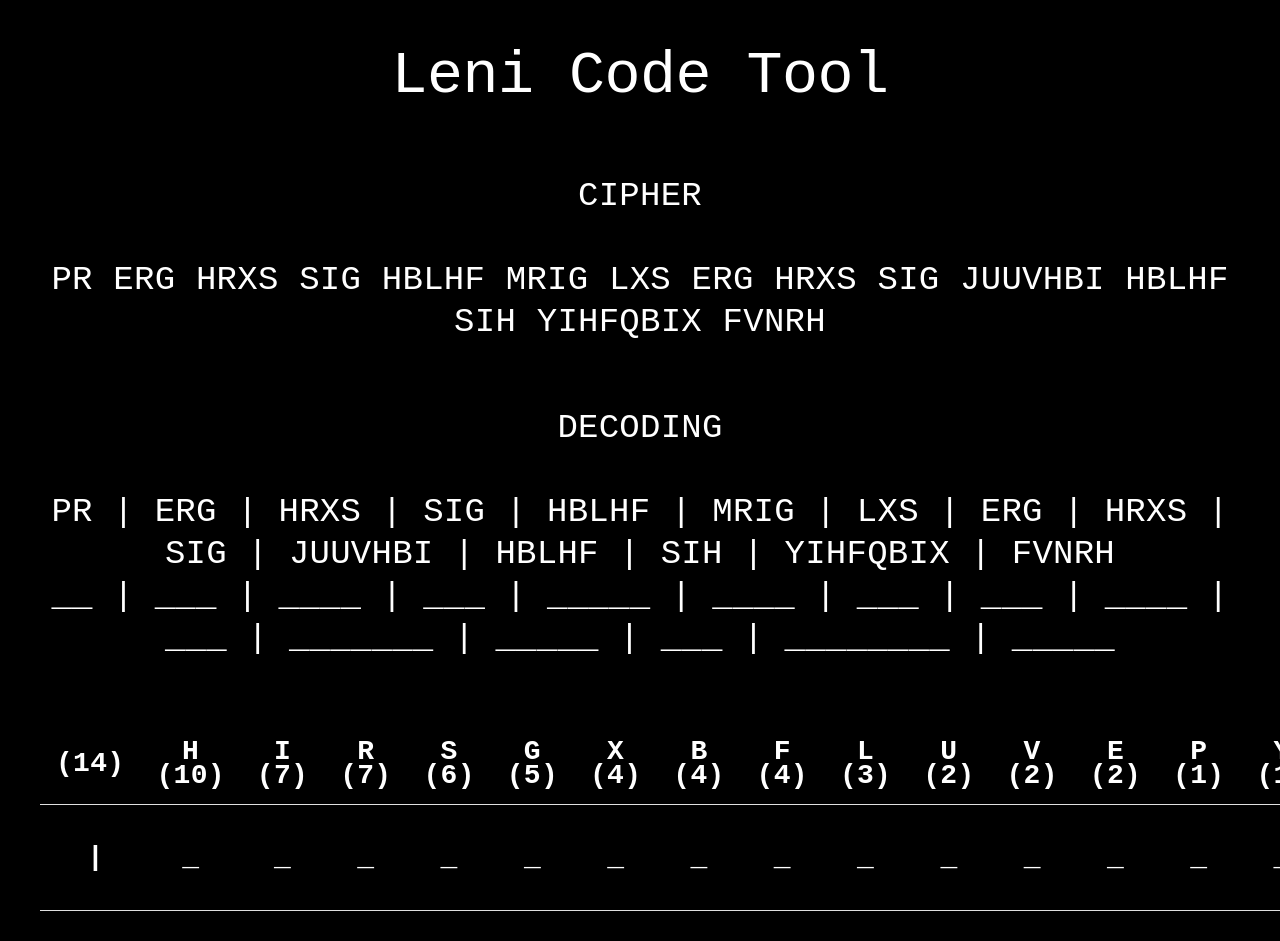
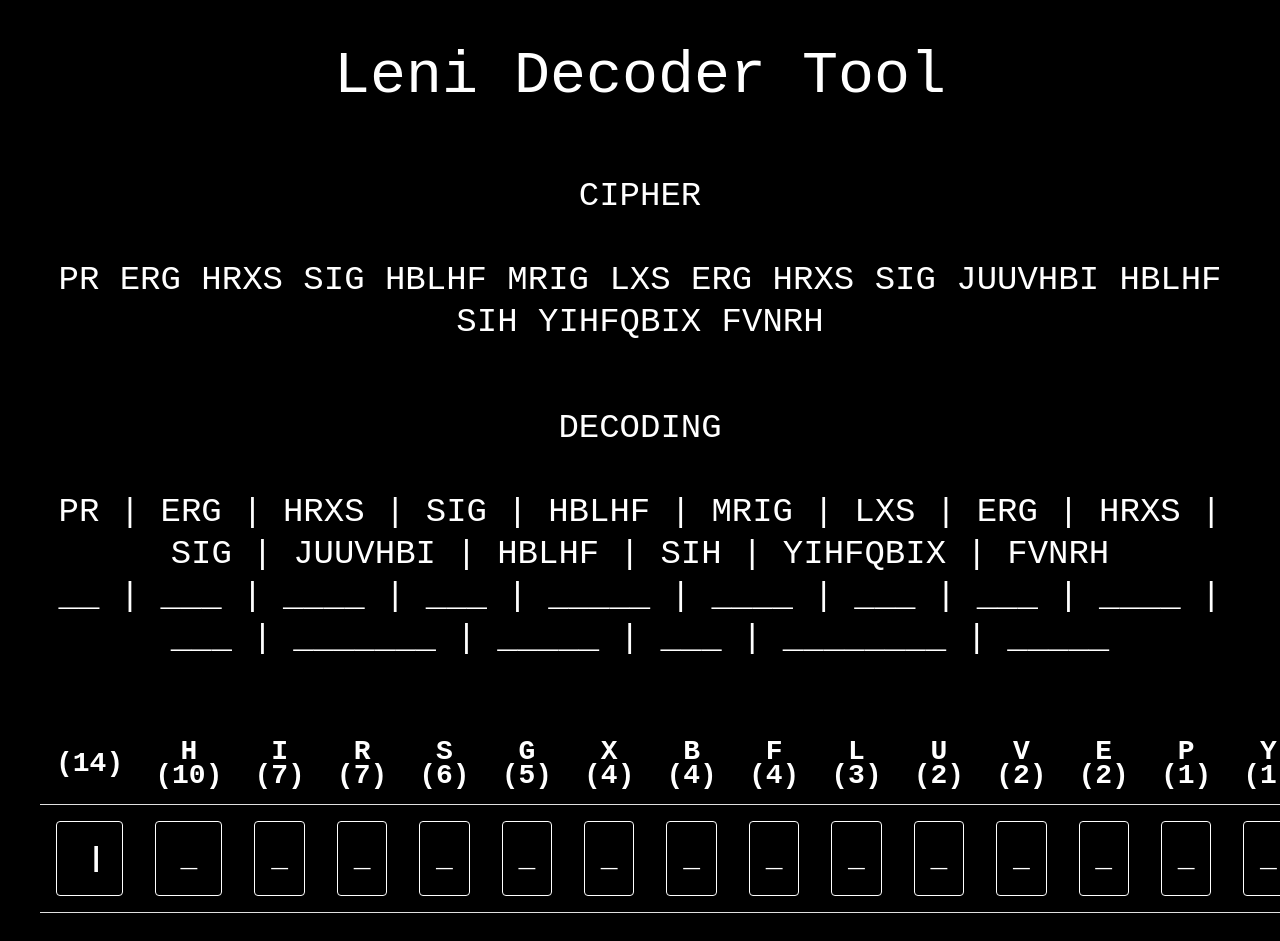
Before and after one commit to ChipsiXiang/ChipsiXiang.github.io, a React (Create React App) app: page / in a window 1280 px wide. Shown: the top 941 px of the page. Built offline with nearby package versions, Linux system fonts and the light colour scheme.

Commit message:
change name, add theme, change styling

```diff
--- a/public/index.html
+++ b/public/index.html
@@ -24,7 +24,7 @@
       work correctly both with client-side routing and a non-root public URL.
       Learn how to configure a non-root public URL by running `npm run build`.
     -->
-    <title>Decoder Tool</title>
+    <title>Leni Decoder Tool</title>
   </head>
   <body>
     <noscript>You need to enable JavaScript to run this app.</noscript>
--- a/src/App.tsx
+++ b/src/App.tsx
@@ -13,20 +13,53 @@ import {
 	TextField, ThemeProvider,
 	Typography
 } from '@mui/material'
+import {grey} from '@mui/material/colors'
+
+const mainWhite = '#FFFFFF'
+
+const theme = createTheme({
+	palette: {
+		primary: {
+			main: mainWhite
+		},
+		secondary: {
+			main: grey[500]
+		}
+	},
+	typography: {
+		fontFamily: 'monospace',
+		allVariants: {
+			color: mainWhite
+		},
+	},
+	components: {
+		MuiTextField: {
+			styleOverrides: {
+				root: {
+					border: `1px solid ${mainWhite}`,
+					borderRadius: '4px',
+				}
+			}
+		},
+		MuiTableCell: {
+			styleOverrides: {
+				root: {
+					input: {
+						color: mainWhite,
+						fontSize: '1.75rem',
+
+					},
+					color: mainWhite,
+					fontWeight: 'bold',
+					fontSize: '1.75rem',
+					textAlign: 'center'
+				}
+			}
+		}
+	}
+})
 
 function App() {
-
-	const WhiteBorderTextField = styled(TextField)`
-		color: white;
-		border-color: white;
-		& label.Mui-focused {
-			color: white;
-		}
-		& .MuiOutlinedInput-root {
-			&.Mui-focused fieldset {
-				border-color: white;
-			}
-		}`
 
 
 	// Encoded Message
@@ -101,13 +134,14 @@ function App() {
 	const getDecodedFields = () => {
 		return alphabet.map((c, index) => (
 			<TableCell key={`decode-${index}`} align='center' >
-				<WhiteBorderTextField
-					variant='outlined'
+				<TextField
 					value={c[2]}
 					sx={{
-						input: { color: 'white', textAlign: 'center', fontSize: '1.75rem', fontFamily: 'monospace', fontWeight: 'bold' },
-						borderColor: 'white',
-						border: { borderColor: 'white' }
+						input: {
+							textAlign: 'center',
+							fontSize: '1.75rem',
+							fontWeight: 'bold'
+						}
 					}}
 					onFocus={(e) => e.target.select()}
 					onChange={(e) => handleChange(e.target.value, index)}
@@ -116,23 +150,22 @@ function App() {
 		))
 	}
 	return (
+		<ThemeProvider theme={theme}>
 			<Grid
 				container
 				direction='row'
 				textAlign='center'
-			fontFamily='monospace'
-			color='white'
 				spacing={8}
 				height='fit-content'
 				sx={{ p: '2.5rem' }}
 			>
 				<Grid item xs={12}>
-				<Typography variant='h2' fontFamily='monospace'>
-					Leni Code Tool
+					<Typography variant='h2'>
+					Leni Decoder Tool
 					</Typography>
 				</Grid>
 				<Grid item xs={12}>
-				<Typography variant='h4' fontFamily='monospace'>
+					<Typography variant='h4'>
 						CIPHER
 						<br />
 						<br />
@@ -140,7 +173,7 @@ function App() {
 					</Typography>
 				</Grid>
 				<Grid item xs={12}>
-				<Typography variant='h4' fontFamily='monospace'>
+					<Typography variant='h4'>
 					DECODING
 						<br />
 						<br />
@@ -154,14 +187,13 @@ function App() {
 					direction='column'
 					xs={12}
 				>
-				<Table>
+					<Table sx={{ width: '100%' }}>
 						<TableHead>
-						<TableRow sx={{ color: 'white', width: '100%' }}>
+							<TableRow>
 								{defaultAlphabet.map((c, index) => (
 									<TableCell
 										key={`cAlphabet-${index}`}
 										align='center'
-									sx={{ color: 'white', fontSize: '1.75rem', fontFamily: 'monospace', fontWeight: 'bold' }}
 									>
 										{`${c[0]} (${c[1]})`}
 									</TableCell>
@@ -186,6 +218,7 @@ function App() {
 					</Button>
 				</Grid>
 			</Grid>
+		</ThemeProvider>
 	)
 }
 
```
Lines whose indentation alone changed are shown as unchanged.
